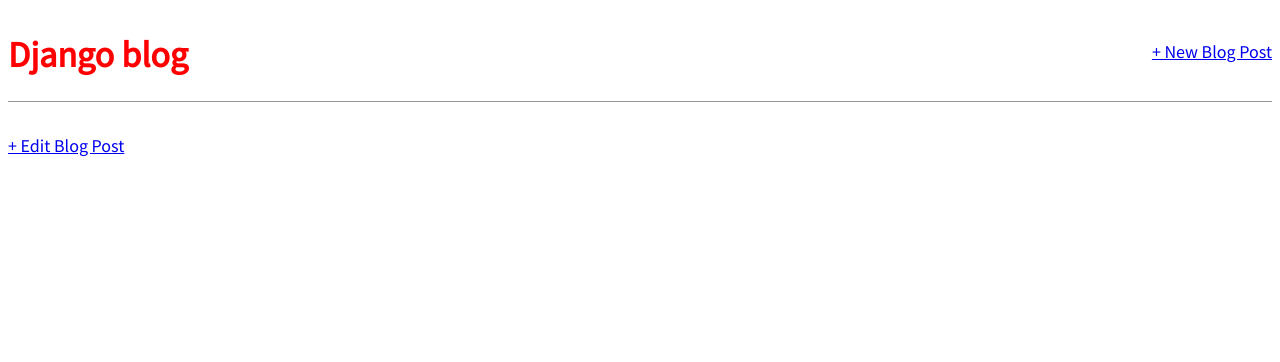
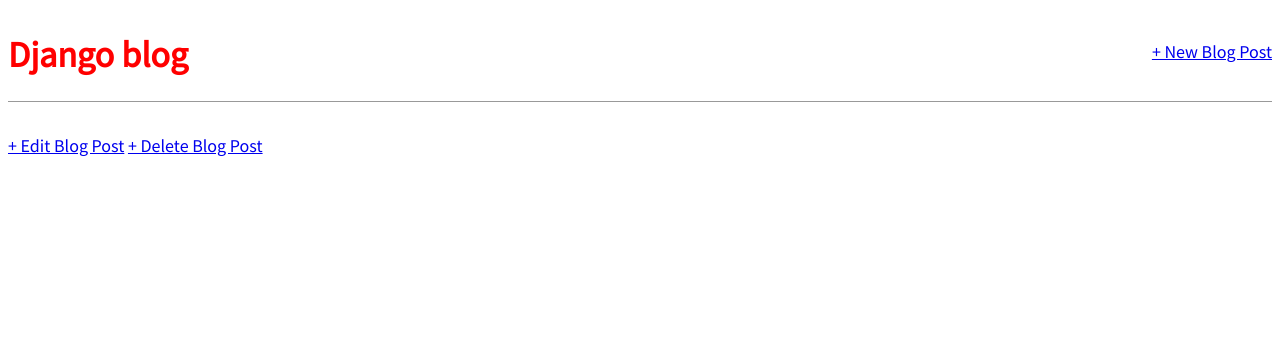
Before and after one commit to cmmasaba/simple_blog_app, a Django app: template templates/post_detail.html in a window 1280 px wide. Shown: the top 362 px of the page. Run offline with Django 5.2, Linux system fonts and the light colour scheme; the template is opened without the code that fills it, so the values that code supplies are empty.

Commit message:
added link for delete page

```diff
--- a/templates/post_detail.html
+++ b/templates/post_detail.html
@@ -6,4 +6,5 @@
         <p>{{ post.body }}</p>
     </div>
     <a href="{% url 'post_edit' post.pk %}">+ Edit Blog Post</a>
+    <a href="{% url 'post_delete' post.pk %}">+ Delete Blog Post</a>
 {% endblock content %}
```
